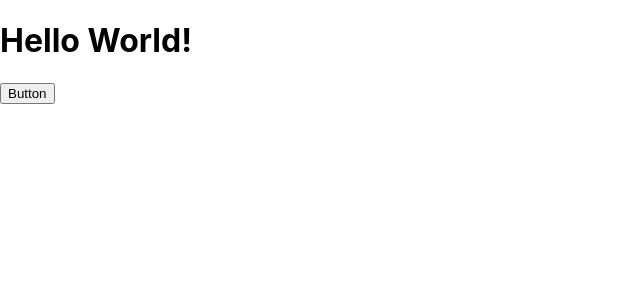
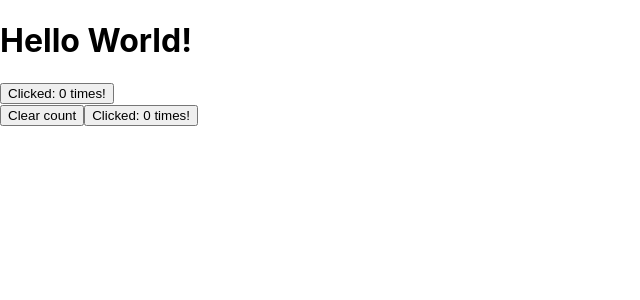
Before and after one commit to TaaviKodari/2023KevatTo1830_React-harjoitus, a React (Create React App) app in the folder 2023kevatto1830_react-harjoitus/: page / in a window 1280 px wide. Shown: the top 300 px of the page, without its empty margins (0-640 px from the left). Built offline with nearby package versions, Linux system fonts and the light colour scheme.

Commit message:
napit valmiiksi ja router asennettu

```diff
--- a/2023kevatto1830_react-harjoitus/package.json
+++ b/2023kevatto1830_react-harjoitus/package.json
@@ -34,5 +34,8 @@
       "last 1 firefox version",
       "last 1 safari version"
     ]
+  },
+  "devDependencies": {
+    "react-router-dom": "^6.8.1"
   }
 }
--- a/2023kevatto1830_react-harjoitus/src/pages/Buttons.jsx
+++ b/2023kevatto1830_react-harjoitus/src/pages/Buttons.jsx
@@ -1,9 +1,29 @@
 import React from "react";
+import {useState} from "react";
 
 export const Buttons = () =>{
+    const[count, setCount] = useState(0);
+    const[count2, setCount2] = useState(0);
+    function countClicks(){
+        setCount(count +1);
+    }
+
+    function countClicks2(){
+        setCount2(count2 +1);
+    }
+
+
+    function resetCount(){
+        setCount(0);
+        setCount2(0);
+    }
+
     return(
         <div>
-            <button>Button</button>
+            <button onClick={countClicks}>Clicked: {count} times!</button>
+            <br></br>
+            <button onClick={resetCount}>Clear count</button>
+            <button onClick={countClicks2}>Clicked: {count2} times!</button>
         </div>
     );
 }
```
Also changed, not shown: 2023kevatto1830_react-harjoitus/src/pages/Router.jsx (added), 1 other file (tests, documents, lock files or other folders).
